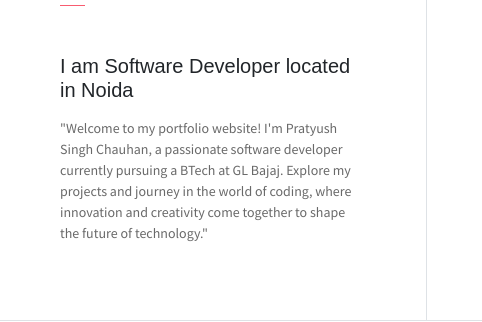
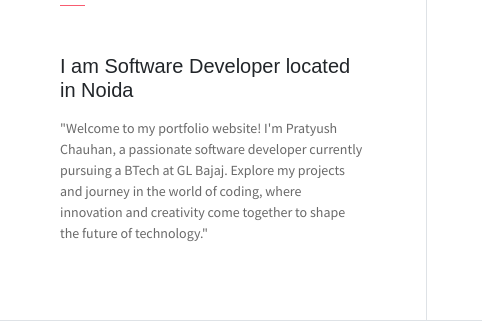
Before and after one commit to pratyush6653/pratyush6653.github.io, a plain HTML site: page index.html in a window 1280 px wide. Shown: the part 814-1136 px from the top of the page, 0-482 px from the left. Drawn offline with Linux system fonts and the light colour scheme; some packages are replaced by stand-ins of ours.

Commit message:
Update  index.html

```diff
--- a/index.html
+++ b/index.html
@@ -80,7 +80,7 @@
                 <h3 class="font-weight-light">Who am I ?</h3>
                 <span class="line mb-5"></span>
                 <h5 class="mb-3">I am Software Developer located in Noida</h5>
-                <p class="mt-20">"Welcome to my portfolio website! I'm Pratyush Singh  Chauhan, a passionate software developer currently pursuing a BTech at GL Bajaj. Explore my projects and journey in the world of coding, where innovation and creativity come together to shape the future of technology."</p>
+                <p class="mt-20">"Welcome to my portfolio website! I'm Pratyush Chauhan, a passionate software developer currently pursuing a BTech at GL Bajaj. Explore my projects and journey in the world of coding, where innovation and creativity come together to shape the future of technology."</p>
                 <!-- <button class="btn btn-outline-danger"><i class="icon-down-circled2 "></i>Download My CV</button> -->
             </div>
             <div class="col-lg-4 about-card">
```
